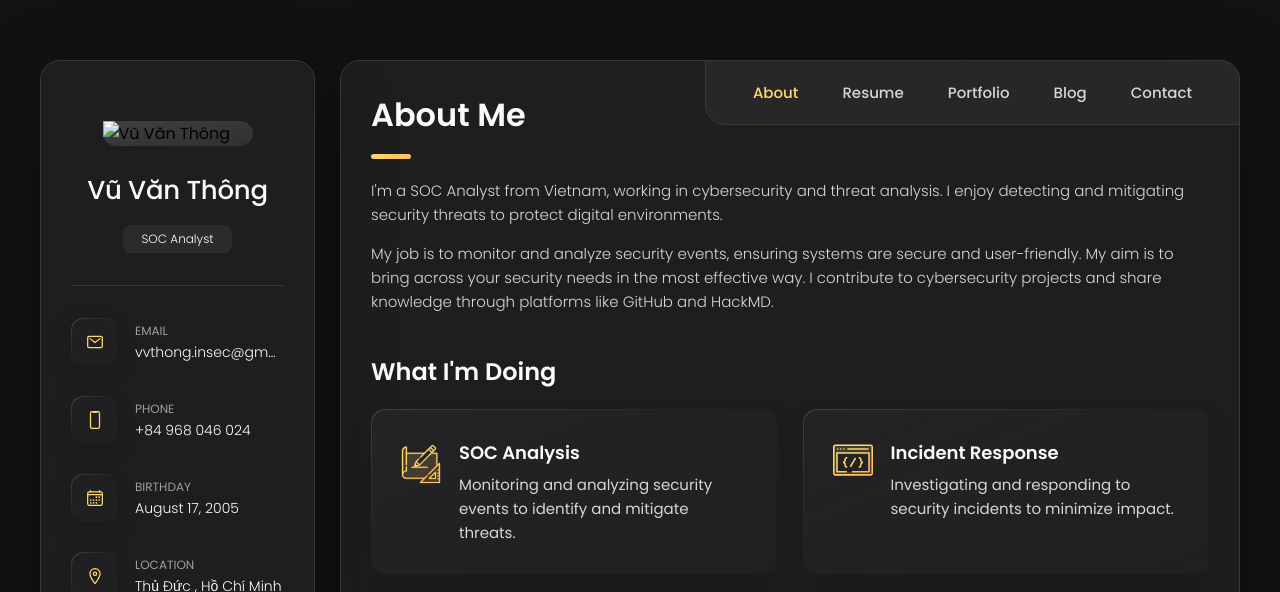
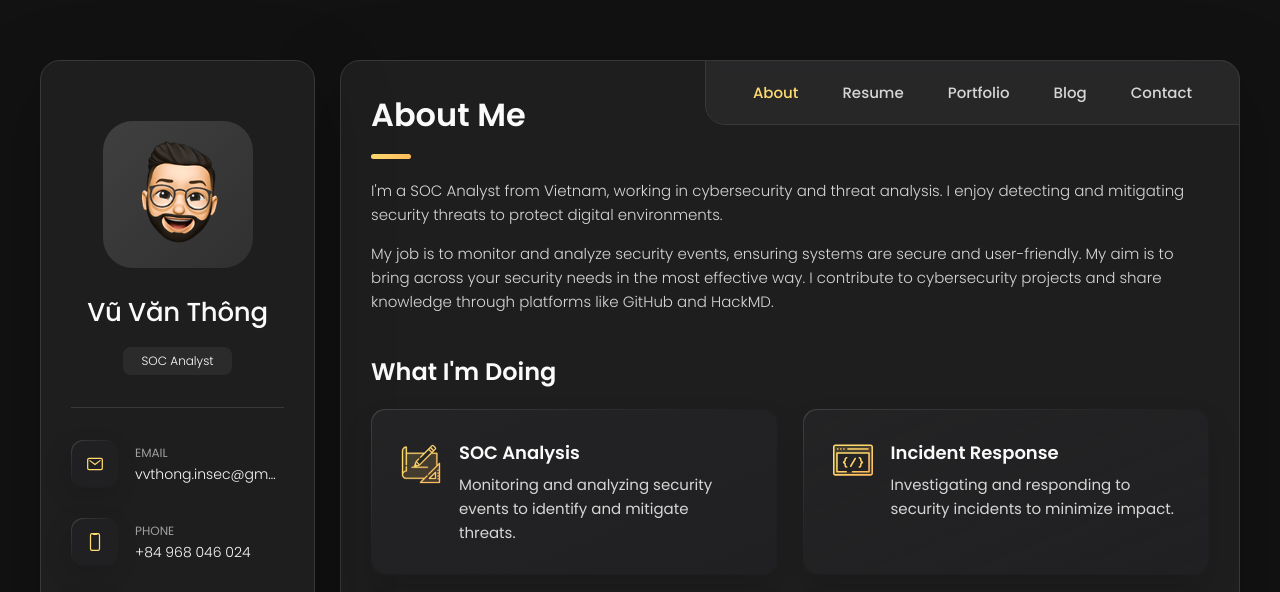
Before and after one commit to vanity1412/vanity, a plain HTML site: page index.html in a window 1280 px wide. Shown: the top 592 px of the page. Drawn offline with nearby package versions, Linux system fonts and the light colour scheme.

Commit message:
Update index.html

```diff
--- a/index.html
+++ b/index.html
@@ -42,7 +42,7 @@
       <div class="sidebar-info">
 
         <figure class="avatar-box">
-          <img src="./assets/images/my-avatar..png" alt="Vũ Văn Thông" width="80">
+          <img src="./assets/images/my-avatar.png" alt="Vũ Văn Thông" width="80">
         </figure>
 
         <div class="info-content">
```
